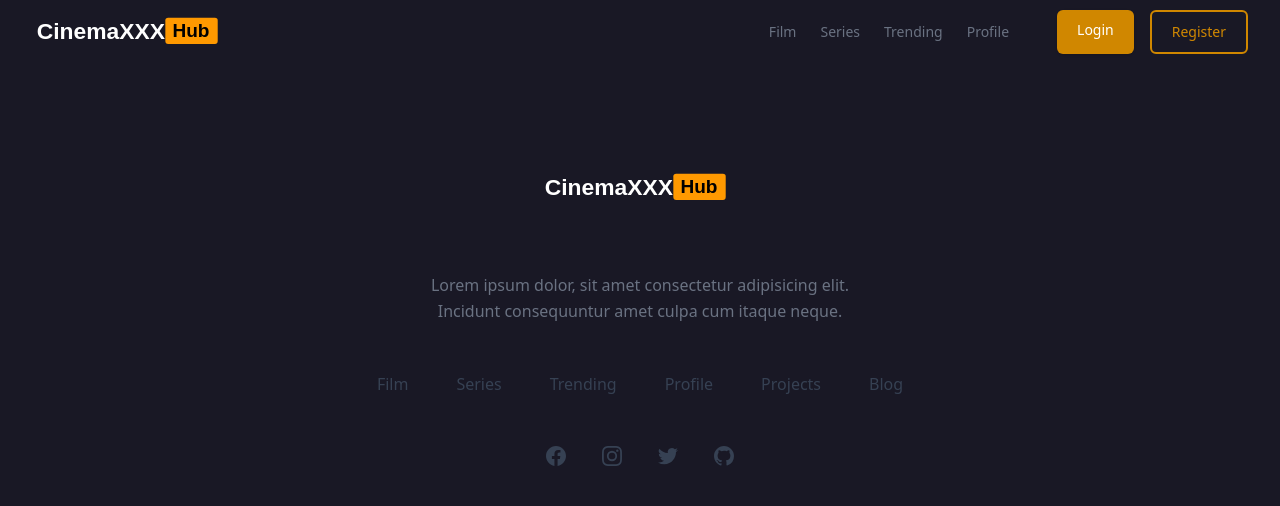
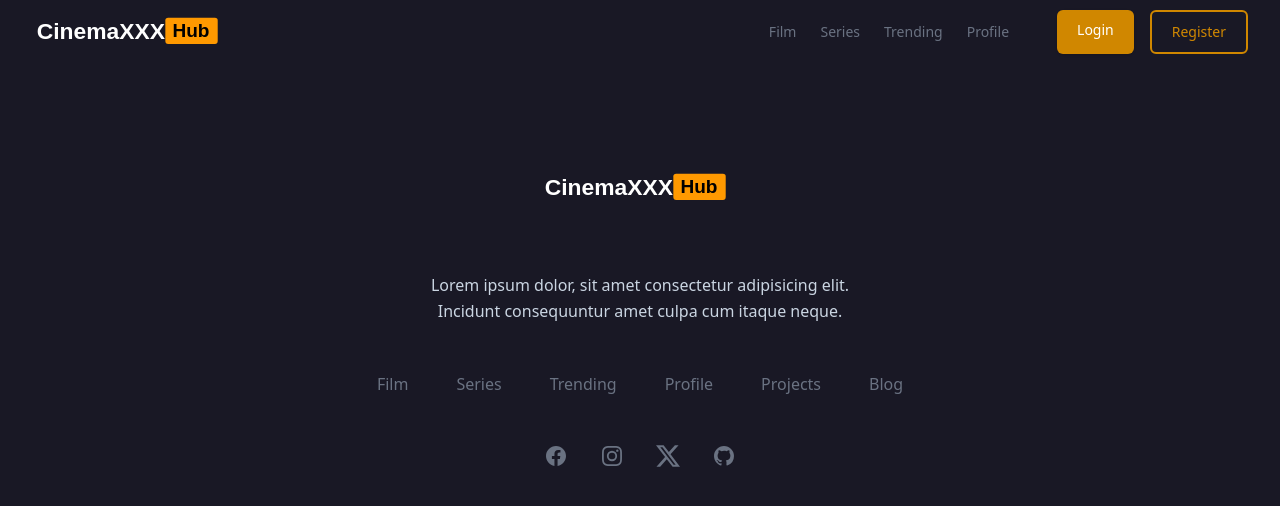
Before and after one commit to JamesonStar/cinema, a React (Vite) app: page / in a window 1280 px wide. Shown: the top 506 px of the page. Built offline with nearby package versions, Linux system fonts and the light colour scheme.

Commit message:
Add HeroSection component; update HomePage layout; modify Footer styles for improved readability; enhance container styles in index.css

```diff
--- a/src/Pages/HomePage.jsx
+++ b/src/Pages/HomePage.jsx
@@ -1,7 +1,9 @@
-
+import HeroSection from "../components/HeroSection";
 
 export default function HomePage() {
   return (
-    <></>
+    <div className="">
+      <HeroSection />
+    </div>
   );
 }
--- a/src/components/Footer.jsx
+++ b/src/components/Footer.jsx
@@ -10,7 +10,7 @@ export default function Footer() {
           <Logo />
         </div>
 
-        <p className="mx-auto mt-6 max-w-md text-center leading-relaxed text-gray-500">
+        <p className="mx-auto mt-6 max-w-md text-center leading-relaxed text-slate-300">
           Lorem ipsum dolor, sit amet consectetur adipisicing elit. Incidunt
           consequuntur amet culpa cum itaque neque.
         </p>
@@ -18,7 +18,7 @@ export default function Footer() {
         <ul className="mt-12 flex flex-wrap justify-center gap-6 md:gap-8 lg:gap-12">
           <li>
             <Link
-              className="text-gray-700 transition hover:text-gray-700/75"
+              className="text-gray-500 transition hover:text-gray-500/75"
               to="/film"
             >
               {" "}
@@ -28,7 +28,7 @@ export default function Footer() {
 
           <li>
             <Link
-              className="text-gray-700 transition hover:text-gray-700/75"
+              className="text-gray-500 transition hover:text-gray-500/75"
               to="/series"
             >
               {" "}
@@ -38,7 +38,7 @@ export default function Footer() {
 
           <li>
             <Link
-              className="text-gray-700 transition hover:text-gray-700/75"
+              className="text-gray-500 transition hover:text-gray-500/75"
               to="/trending"
             >
               {" "}
@@ -48,7 +48,7 @@ export default function Footer() {
 
           <li>
             <Link
-              className="text-gray-700 transition hover:text-gray-700/75"
+              className="text-gray-500 transition hover:text-gray-500/75"
               to="/profile"
             >
               {" "}
@@ -58,7 +58,7 @@ export default function Footer() {
 
           <li>
             <a
-              className="text-gray-700 transition hover:text-gray-700/75"
+              className="text-gray-500 transition hover:text-gray-500/75"
               href="#"
             >
               {" "}
@@ -68,7 +68,7 @@ export default function Footer() {
 
           <li>
             <a
-              className="text-gray-700 transition hover:text-gray-700/75"
+              className="text-gray-500 transition hover:text-gray-500/75"
               href="#"
             >
               {" "}
@@ -77,13 +77,13 @@ export default function Footer() {
           </li>
         </ul>
 
-        <ul className="mt-12 flex justify-center gap-6 md:gap-8">
+        <ul className="mt-12 flex items-center justify-center gap-6 md:gap-8">
           <li>
             <a
               href="#"
               rel="noreferrer"
               target="_blank"
-              className="text-gray-700 transition hover:text-gray-700/75"
+              className="text-gray-500 transition hover:text-gray-500/75"
             >
               <span className="sr-only">Facebook</span>
               <svg
@@ -106,7 +106,7 @@ export default function Footer() {
               href="#"
               rel="noreferrer"
               target="_blank"
-              className="text-gray-700 transition hover:text-gray-700/75"
+              className="text-gray-500 transition hover:text-gray-500/75"
             >
               <span className="sr-only">Instagram</span>
               <svg
@@ -129,17 +129,10 @@ export default function Footer() {
               href="#"
               rel="noreferrer"
               target="_blank"
-              className="text-gray-700 transition hover:text-gray-700/75"
+              className="text-gray-500 transition hover:text-gray-500/75"
             >
-              <span className="sr-only">Twitter</span>
-              <svg
-                className="size-6"
-                fill="currentColor"
-                viewBox="0 0 24 24"
-                aria-hidden="true"
-              >
-                <path d="M8.29 20.251c7.547 0 11.675-6.253 11.675-11.675 0-.178 0-.355-.012-.53A8.348 8.348 0 0022 5.92a8.19 8.19 0 01-2.357.646 4.118 4.118 0 001.804-2.27 8.224 8.224 0 01-2.605.996 4.107 4.107 0 00-6.993 3.743 11.65 11.65 0 01-8.457-4.287 4.106 4.106 0 001.27 5.477A4.072 4.072 0 012.8 9.713v.052a4.105 4.105 0 003.292 4.022 4.095 4.095 0 01-1.853.07 4.108 4.108 0 003.834 2.85A8.233 8.233 0 012 18.407a11.616 11.616 0 006.29 1.84" />
-              </svg>
+              <span className="sr-only">X</span>
+              <svg className="fill-current size-6" role="img" viewBox="0 0 24 24" xmlns="http://www.w3.org/2000/svg"><title>X</title><path d="M18.901 1.153h3.68l-8.04 9.19L24 22.846h-7.406l-5.8-7.584-6.638 7.584H.474l8.6-9.83L0 1.154h7.594l5.243 6.932ZM17.61 20.644h2.039L6.486 3.24H4.298Z"/></svg>
             </a>
           </li>
 
@@ -148,7 +141,7 @@ export default function Footer() {
               href="#"
               rel="noreferrer"
               target="_blank"
-              className="text-gray-700 transition hover:text-gray-700/75"
+              className="text-gray-500 transition hover:text-gray-500/75"
             >
               <span className="sr-only">GitHub</span>
               <svg
--- /dev/null
+++ b/src/components/HeroSection.jsx
@@ -0,0 +1,5 @@
+export default function HeroSection() {
+    <div className="container">
+
+    </div>
+}
--- a/src/index.css
+++ b/src/index.css
@@ -13,7 +13,9 @@
 }
 
 @layer components {
-
+  .container {
+    @apply max-w-lg mx-auto border-2 border-highlight shadow-lg mt-2 mb-2 p-4 transition-all;
+  }
 }
 
 @layer utilities {
```
